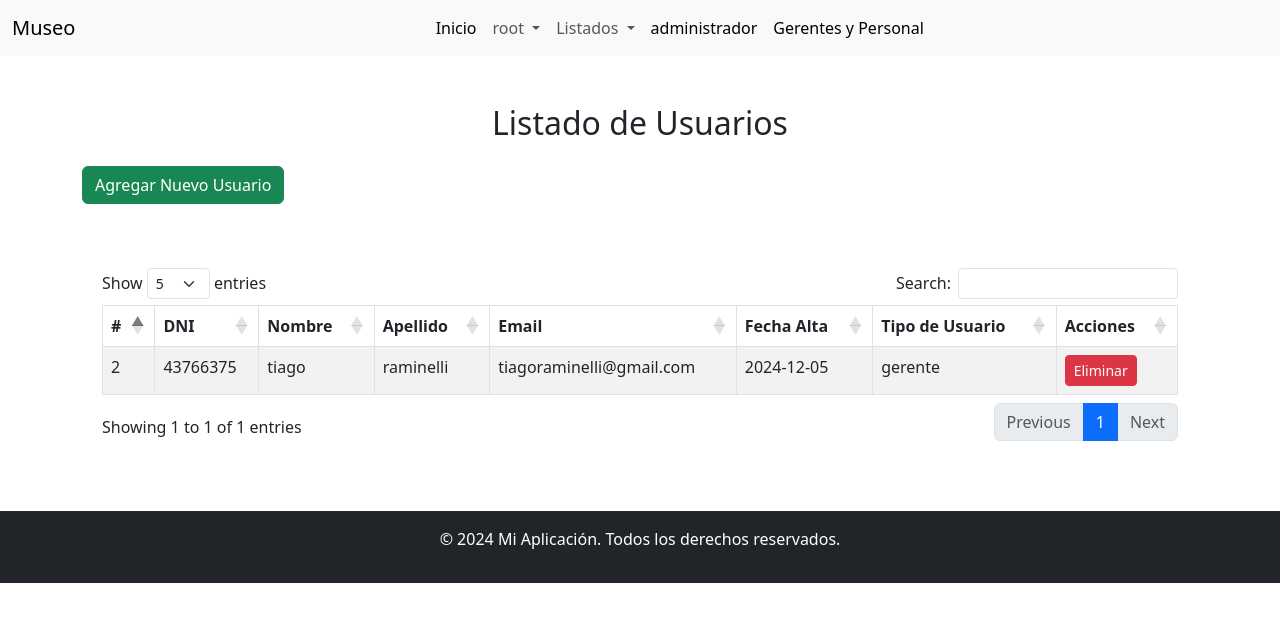
After one commit to tiagoraminelli/trabajo-final-practica-2er-a-o, a PHP site: page /personal.php in a window 1280 px wide. The commit adds this page. Shown: the top 622 px of the page. Run offline with PHP 8.4, Linux system fonts and the light colour scheme; a user stored in the database is signed in; data comes from the database, SQL or seed files in the repository; some libraries are stand-ins or nearby versions.

Commit message:
eliminar funcional

```diff
--- a/includes/navbar.php
+++ b/includes/navbar.php
@@ -70,9 +70,9 @@ $isLoggedInLvl = isset($_SESSION['nivel']);
                     <a class="nav-link active" href="#"><?php echo $_SESSION["nivel"]; ?></a>
                 </li>
                 <!-- Mostrar el nivel de usuario solo si es nivel 1 -->
-        <?php if ($_SESSION['nivel'] == 1): ?>
+        <?php if ($_SESSION['nivel'] == "administrador"): ?>
             <li class="nav-item">
-                <a class="nav-link active" href="agregarUser.php"></a>
+                <a class="nav-link active" href="personal.php">Gerentes y Personal</a>
             </li>
         <?php endif; ?>
                 <?php endif; ?>
--- /dev/null
+++ b/personal.php
@@ -0,0 +1,181 @@
+<?php
+session_start();
+// Verificar si el usuario está logueado
+if (!isset($_SESSION['user'])) {
+    // Redirigir al index con el parámetro 'denegado=1'
+    header("Location: index.php?denegado=1");
+    exit; // Es importante salir luego de la redirección
+}
+
+// Verificar si el usuario es administrador (nivel 1)
+if ($_SESSION['nivel'] != "administrador") {
+    header("Location: index.php?denegado=1");
+    exit;
+}
+// Incluir el archivo de conexión
+require_once 'bd.php'; // Asegúrate de que este archivo existe y se conecta a tu base de datos
+
+// Consulta SQL para obtener los registros de la tabla `usuario`
+$sql = "SELECT idUsuario, dni, nombre, apellido, email, fecha_alta, tipo_de_usuario FROM usuario where tipo_de_usuario = 'gerente' ";
+$stmt = $pdo->query($sql);
+$error = isset($_GET['error']) && $_GET['error'] == '1';
+$exito = isset($_GET['exito']) && $_GET['exito'] == '1';
+
+// Obtener los resultados de la consulta
+$rows = $stmt->fetchAll();
+?>
+
+<!DOCTYPE html>
+<html lang="es">
+<head>
+    <meta charset="UTF-8">
+    <meta name="viewport" content="width=device-width, initial-scale=1.0">
+    <title>Listado de Usuarios</title>
+
+    <!-- Incluir Bootstrap CSS -->
+    <link rel="stylesheet" href="https://cdn.jsdelivr.net/npm/bootstrap@5.3.0/dist/css/bootstrap.min.css">
+
+    <!-- Incluir DataTables CSS -->
+    <link rel="stylesheet" href="https://cdn.jsdelivr.net/npm/datatables.net-bs5@1.11.3/css/dataTables.bootstrap5.min.css">
+
+    <style>
+        .table-responsive {
+            margin-top: 20px;
+        }
+        .dataTables_wrapper {
+            padding: 20px;
+        }
+        .btn-add {
+            margin-bottom: 20px;
+        }
+    </style>
+</head>
+<body>
+
+<?php include("./includes/navbar.php"); ?>
+
+<div class="container mt-5">
+    <h2 class="text-center mb-4">Listado de Usuarios</h2>
+
+    <!-- Botón para agregar un nuevo usuario, visible solo si hay sesión activa -->
+    <?php if (isset($_SESSION['user'])): ?>
+    <div class="d-flex justify-content-between mb-4">
+        <a href="agregarUser.php" class="btn btn-success btn-add">Agregar Nuevo Usuario</a>
+    </div>
+    <?php endif; ?>
+
+    <!-- Tabla con DataTables -->
+    <div class="table-responsive">
+        <table id="dataTable" class="table table-striped table-bordered" cellspacing="0" width="100%">
+            <thead>
+                <tr>
+                    <th>#</th>
+                    <th>DNI</th>
+                    <th>Nombre</th>
+                    <th>Apellido</th>
+                    <th>Email</th>
+                    <th>Fecha Alta</th>
+                    <th>Tipo de Usuario</th>
+                    <th>Acciones</th>
+                </tr>
+            </thead>
+            <tbody>
+                <?php foreach ($rows as $row): ?>
+                <tr>
+                    <td><?php echo $row['idUsuario']; ?></td>
+                    <td><?php echo $row['dni']; ?></td>
+                    <td><?php echo $row['nombre']; ?></td>
+                    <td><?php echo $row['apellido']; ?></td>
+                    <td><?php echo $row['email']; ?></td>
+                    <td><?php echo $row['fecha_alta']; ?></td>
+                    <td><?php echo $row['tipo_de_usuario']; ?></td>
+                    <td>
+
+                        <a href="eliminarUser.php?id=<?php echo $row['idUsuario']; ?>" class="btn btn-danger btn-sm" onclick="return confirm('¿Estás seguro de eliminar este usuario?');">Eliminar</a>
+
+                    </td>
+                </tr>
+                <?php endforeach; ?>
+            </tbody>
+        </table>
+    </div>
+</div>
+
+<?php include("./includes/footer.php"); ?>
+
+<!-- Incluir jQuery -->
+<script src="https://code.jquery.com/jquery-3.6.0.min.js"></script>
+
+<!-- Incluir Bootstrap JS -->
+<script src="https://cdn.jsdelivr.net/npm/bootstrap@5.3.0/dist/js/bootstrap.bundle.min.js"></script>
+
+<!-- Incluir DataTables JS -->
+<script src="https://cdn.jsdelivr.net/npm/datatables.net@1.11.3/js/jquery.dataTables.min.js"></script>
+<script src="https://cdn.jsdelivr.net/npm/datatables.net-bs5@1.11.3/js/dataTables.bootstrap5.min.js"></script>
+
+<!-- Activar DataTable -->
+
+  <!-- Modal de Error -->
+  <div class="modal fade" id="errorModal" tabindex="-1" aria-labelledby="errorModalLabel" aria-hidden="true">
+        <div class="modal-dialog">
+            <div class="modal-content">
+                <div class="modal-header bg-danger text-white">
+                    <h5 class="modal-title" id="errorModalLabel">Error</h5>
+                    <button type="button" class="btn-close" data-bs-dismiss="modal" aria-label="Close"></button>
+                </div>
+                <div class="modal-body">
+                    <p>Ocurrió un problema al procesar la solicitud. Por favor, verifica los datos e inténtalo de nuevo.</p>
+                </div>
+                <div class="modal-footer">
+                    <button type="button" class="btn btn-secondary" data-bs-dismiss="modal">Cerrar</button>
+                </div>
+            </div>
+        </div>
+    </div>
+
+<!-- Modal de Éxito -->
+<div class="modal fade" id="successModal" tabindex="-1" aria-labelledby="successModalLabel" aria-hidden="true">
+        <div class="modal-dialog">
+            <div class="modal-content">
+                <div class="modal-header bg-success text-white">
+                    <h5 class="modal-title" id="successModalLabel">Éxito</h5>
+                    <button type="button" class="btn-close" data-bs-dismiss="modal" aria-label="Close"></button>
+                </div>
+                <div class="modal-body">
+                    <p>La operación se realizó exitosamente.</p>
+                </div>
+                <div class="modal-footer">
+                    <button type="button" class="btn btn-primary" data-bs-dismiss="modal">Aceptar</button>
+                </div>
+            </div>
+        </div>
+    </div>
+
+ <!-- Mostrar el Modal si hay error -->
+ <script>
+        <?php if ($error): ?>
+            var errorModal = new bootstrap.Modal(document.getElementById('errorModal'));
+            errorModal.show();
+        <?php endif; ?>
+        <?php if ($exito): ?>
+    var successModal = new bootstrap.Modal(document.getElementById('successModal'));
+    successModal.show();
+<?php endif; ?>
+
+    </script>
+<script>
+    $(document).ready(function() {
+        $('#dataTable').DataTable({
+            "paging": true,
+            "searching": true,
+            "ordering": true,
+            "info": true,
+            "lengthMenu": [5, 10, 25, 50],
+            "language": {
+                "url": "https://cdn.datatables.net/plug-ins/1.11.3/i18n/Spanish.json"
+            }
+        });
+    });
+</script>
+</body>
+</html>
```
Also changed, not shown: agregarUser.php (+12 -7 lines), eliminarUser.php (added, +46 -0 lines).
